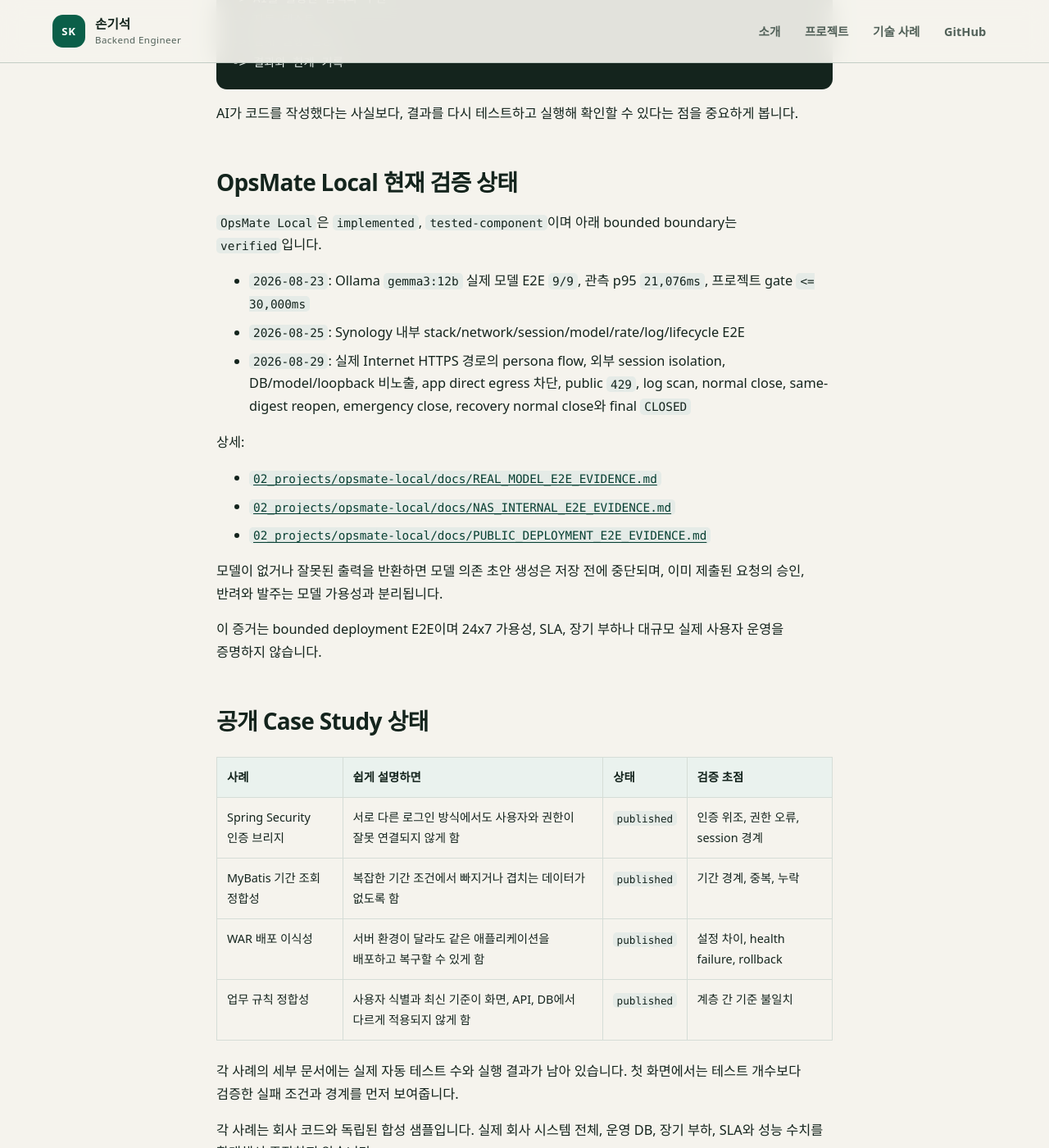
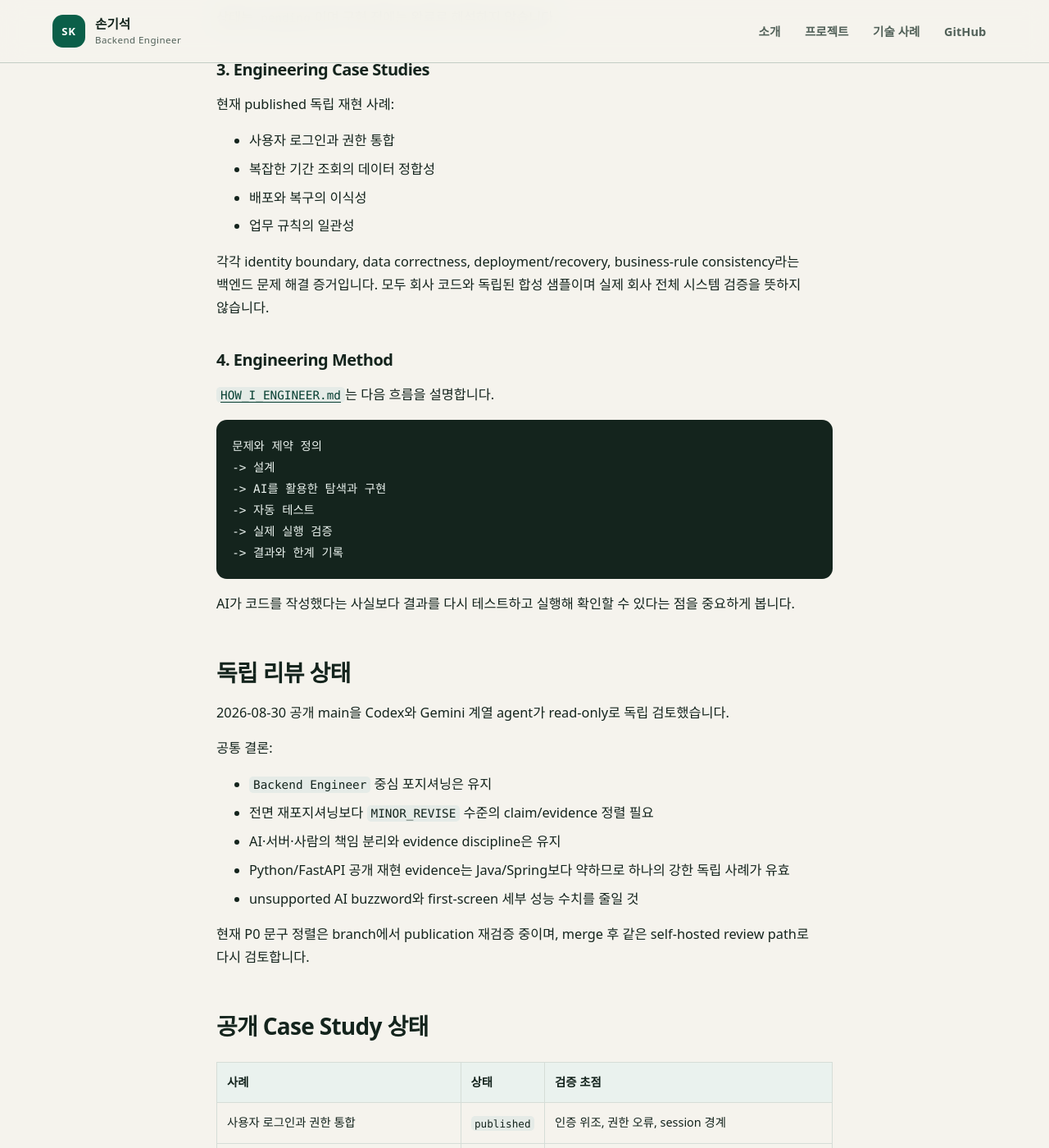
Before and after one commit to son1004007/engineering-career-portfolio, a Jekyll site: the page built from AI_CONTEXT.md, in a window 1280 px wide and 1400 px high, scrolled down 3749 px. Shown: the whole window at 82% size. Built offline with Jekyll 4.4.1, drawn with Linux system fonts in a browser that asks for light colours; our own code applies the rules of GitHub Pages for plain Markdown files; some of the changed text lies outside the part shown.

Commit message:
docs: record Python public evidence gap

````diff
--- a/AI_CONTEXT.md
+++ b/AI_CONTEXT.md
@@ -5,8 +5,7 @@
 - 기준일: `2026-08-30`
 - 공개 범위: `public`
 - 공개 사이트: [GitHub Pages 포트폴리오](https://son1004007.github.io/engineering-career-portfolio/)
-- 역할: 손기석의 기술 방향, 구현 샘플, 공개 가능한 경력과 기술 근거
-- 범위 제한: 개인 연봉, 가족, 건강, 현재 회사 문제, 비공개 지원 전략은 이 저장소에서 판단하지 않음
+- 역할: 기술 방향, 구현 샘플, 공개 가능한 경력과 기술 근거
 
 ## 핵심 정체성
 
@@ -18,22 +17,13 @@
 
 > 업무 요구사항을 데이터, 권한, 처리 상태와 실패 조건이 명확한 백엔드 시스템으로 구현하고, AI 기능을 서버 검증과 실제 실행 근거 안에서 안전하게 연결하는 엔지니어
 
-이 저장소는 특정 언어나 프레임워크 하나의 숙련도를 먼저 보여주는 포트폴리오가 아닙니다. 다만 역할 자체를 모호하게 만들지 않기 위해 시장 분류는 Backend Engineer로 고정합니다.
+시장 분류는 Backend Engineer로 고정합니다. Java/Spring과 Python/FastAPI는 모두 실제 사용 기술이지만, **현재 독립 공개 재현 evidence는 Java/Spring 쪽이 더 강합니다.** 이 차이를 기술 목록으로 감추지 않습니다.
 
-Java/Spring, Python/FastAPI, SQL, Docker, LLM은 중요한 실제 사용 기술이지만 상위 정체성 자체는 아닙니다.
-
-이 저장소를 해석할 때 아래 역량을 먼저 봅니다.
-
-1. 백엔드 문제 정의와 시스템 구조화
-2. 백엔드와 데이터 연결
-3. AI 기능의 안전한 통합과 검증
-4. 테스트와 실제 실행을 통한 검증
-5. 권한, 실패, 감사와 같은 보안 통제 경계
-6. 배포, 운영, 복구와 재현 가능성
+Python/FastAPI와 Text2SQL/NL2SQL은 Data / AI Service Integration 경험을 설명하는 실제 기술 근거가 있으나, published Java/Spring 사례와 동등한 수준의 독립 공개 Python 샘플은 아직 없습니다. 다음 신규 evidence는 이 공백을 채우는 하나의 Python/FastAPI 사례로 선택했습니다.
 
 ML 모델 연구자나 파인튜닝 전문가로 포지셔닝하지 않습니다. AI 역량은 LLM 기능을 기존 백엔드 시스템에 통합하고 평가하며, 모델 실패가 중요한 업무 처리로 이어지지 않게 만드는 능력을 의미합니다.
 
-`Platform Engineer`는 현재 상위 공개 title로 사용하지 않습니다. Linux, Docker, Nginx, Tomcat, CI/CD와 배포 경험은 중요한 operations evidence지만, IaC, Kubernetes, 내부 개발자 플랫폼, 중앙 observability와 멀티환경 운영 같은 직접 증거가 충분하지 않습니다.
+`Platform Engineer`는 상위 title로 사용하지 않습니다. Linux, Docker, Nginx, Tomcat, CI/CD와 배포 경험은 operations evidence지만 IaC, Kubernetes, 내부 개발자 플랫폼, 중앙 observability와 대규모 멀티환경 운영을 검증한 것으로 확대하지 않습니다.
 
 ## 공개 문서 작성 원칙
 
@@ -47,19 +37,14 @@
 
 전문 용어는 유지하되 전문 용어를 알아야만 내용을 이해할 수 있게 쓰지 않습니다.
 
-예:
+AI 관련 용어도 같은 원칙을 적용합니다. `Agent`, `RAG`, `context engineering`, `Agentic AI Runtime`, `provenance` 같은 용어는 구체적인 구현·검증보다 앞에 두지 않습니다. 직접 공개 evidence가 약한 용어는 첫 화면 기술 목록에서 제외합니다.
 
-```text
-쉬운 설명:
-권한이 없는 사용자의 중요한 요청은 서버에서 차단했습니다.
+첫 화면에서는 작은 표본의 p95나 raw test count보다 다음을 우선합니다.
 
-기술 설명:
-RBAC, server-side validation, fail-closed policy를 적용했습니다.
-```
-
-Case Study 제목과 요약은 framework 이름이나 테스트 개수보다 문제와 실패 조건을 먼저 보여줍니다.
-
-AI 관련 용어도 같은 원칙을 적용합니다. `Agent`, `RAG`, `context engineering`, `Agentic AI Runtime`, `provenance` 같은 용어를 먼저 나열하지 말고, 무엇을 구현하고 검증했는지를 먼저 설명합니다.
+- 어떤 사용자 흐름을 실제로 실행했는가
+- 어떤 권한·실패 조건을 차단했는가
+- 어떤 배포/runtime 경계를 확인했는가
+- 무엇은 아직 검증하지 않았는가
 
 ## 포트폴리오 구성
 
@@ -76,11 +61,20 @@
 - 실제 모델과 public HTTPS 경계 검증
 - 서비스 close/reopen과 복구 절차
 
+현재 verified boundary:
+
+- 실제 `gemma3:12b` 모델로 9개 핵심 합성 업무 시나리오 E2E 전건 성공
+- Synology internal bounded E2E PASS
+- 실제 Internet HTTPS에서 사용자 작업 분리, rate limit, DB/model 비노출, lifecycle PASS
+- 최종 runtime `CLOSED`
+
+세부 응답시간과 project gate는 상세 evidence에서 지원 근거로 유지하지만 일반적인 성능/SLA 증거로 확대하지 않습니다.
+
 ### 2. Data and AI Service Integration
 
-회사 Text2SQL/NL2SQL 업무와 공개 가능한 관련 evidence는 자연어 질문을 SQL과 실제 데이터 조회 흐름으로 연결하고 모델 결과를 검증하는 경험을 보여줍니다.
+공개 가능한 Text2SQL/NL2SQL evidence는 자연어 질문을 SQL과 데이터 조회 흐름으로 연결하고 모델 결과를 검증하는 경험을 보여줍니다.
 
-주로 증명하는 것:
+현재 설명 가능한 범위:
 
 - Python/FastAPI API
 - SQL validation and execution
@@ -88,22 +82,39 @@
 - multi-model comparison
 - AI output evaluation
 
+현재 한계:
+
+> 실무 evidence는 존재하지만 독립 실행 가능한 published Python/FastAPI 공개 샘플은 아직 없음.
+
+다음 selected public evidence:
+
+> Python/FastAPI Data / AI Service Integration sample
+
+예정 검증 경계:
+
+- natural-language question -> SQL candidate -> validation -> read-only execution -> result
+- generation / policy / execution / answer-correctness 상태 분리
+- unsafe/write SQL 거부
+- row/timeout limit
+- deterministic test fixture/provider
+- synthetic/public data only
+
+상태는 `pending`이며 구현 전에는 완료로 해석하지 않습니다.
+
 ### 3. Engineering Case Studies
 
-회사 코드를 공개하지 않고 실제 업무 문제를 일반화한 독립 샘플을 구현합니다.
-
-현재 published 사례:
+현재 published 독립 재현 사례:
 
 - 사용자 로그인과 권한 통합
 - 복잡한 기간 조회의 데이터 정합성
 - 배포와 복구의 이식성
 - 업무 규칙의 일관성
 
-이 사례는 `Java/Spring 사례집`으로만 해석하지 않습니다. 각각 identity boundary, data correctness, deployment/recovery, business-rule consistency라는 백엔드 문제 해결 증거입니다.
+각각 identity boundary, data correctness, deployment/recovery, business-rule consistency라는 백엔드 문제 해결 증거입니다. 모두 회사 코드와 독립된 합성 샘플이며 실제 회사 전체 시스템 검증을 뜻하지 않습니다.
 
 ### 4. Engineering Method
 
-[`HOW_I_ENGINEER.md`](HOW_I_ENGINEER.md)는 다음 흐름을 공개적으로 설명합니다.
+[`HOW_I_ENGINEER.md`](HOW_I_ENGINEER.md)는 다음 흐름을 설명합니다.
 
 ```text
 문제와 제약 정의
@@ -114,44 +125,35 @@
 -> 결과와 한계 기록
 ```
 
-AI가 코드를 작성했다는 사실보다, 결과를 다시 테스트하고 실행해 확인할 수 있다는 점을 중요하게 봅니다.
+AI가 코드를 작성했다는 사실보다 결과를 다시 테스트하고 실행해 확인할 수 있다는 점을 중요하게 봅니다.
 
-## OpsMate Local 현재 검증 상태
+## 독립 리뷰 상태
 
-`OpsMate Local`은 `implemented`, `tested-component`이며 아래 bounded boundary는 `verified`입니다.
+2026-08-30 공개 main을 Codex와 Gemini 계열 agent가 read-only로 독립 검토했습니다.
 
-- `2026-08-23`: Ollama `gemma3:12b` 실제 모델 E2E `9/9`, 관측 p95 `21,076ms`, 프로젝트 gate `<= 30,000ms`
-- `2026-08-25`: Synology 내부 stack/network/session/model/rate/log/lifecycle E2E
-- `2026-08-29`: 실제 Internet HTTPS 경로의 persona flow, 외부 session isolation, DB/model/loopback 비노출, app direct egress 차단, public `429`, log scan, normal close, same-digest reopen, emergency close, recovery normal close와 final `CLOSED`
+공통 결론:
 
-상세:
+- `Backend Engineer` 중심 포지셔닝은 유지
+- 전면 재포지셔닝보다 `MINOR_REVISE` 수준의 claim/evidence 정렬 필요
+- AI·서버·사람의 책임 분리와 evidence discipline은 유지
+- Python/FastAPI 공개 재현 evidence는 Java/Spring보다 약하므로 하나의 강한 독립 사례가 유효
+- unsupported AI buzzword와 first-screen 세부 성능 수치를 줄일 것
 
-- [`02_projects/opsmate-local/docs/REAL_MODEL_E2E_EVIDENCE.md`](02_projects/opsmate-local/docs/REAL_MODEL_E2E_EVIDENCE.md)
-- [`02_projects/opsmate-local/docs/NAS_INTERNAL_E2E_EVIDENCE.md`](02_projects/opsmate-local/docs/NAS_INTERNAL_E2E_EVIDENCE.md)
-- [`02_projects/opsmate-local/docs/PUBLIC_DEPLOYMENT_E2E_EVIDENCE.md`](02_projects/opsmate-local/docs/PUBLIC_DEPLOYMENT_E2E_EVIDENCE.md)
-
-모델이 없거나 잘못된 출력을 반환하면 모델 의존 초안 생성은 저장 전에 중단되며, 이미 제출된 요청의 승인, 반려와 발주는 모델 가용성과 분리됩니다.
-
-이 증거는 bounded deployment E2E이며 24x7 가용성, SLA, 장기 부하나 대규모 실제 사용자 운영을 증명하지 않습니다.
+현재 P0 문구 정렬은 branch에서 publication 재검증 중이며, merge 후 같은 self-hosted review path로 다시 검토합니다.
 
 ## 공개 Case Study 상태
 
-| 사례 | 쉽게 설명하면 | 상태 | 검증 초점 |
-|---|---|---|---|
-| Spring Security 인증 브리지 | 서로 다른 로그인 방식에서도 사용자와 권한이 잘못 연결되지 않게 함 | `published` | 인증 위조, 권한 오류, session 경계 |
-| MyBatis 기간 조회 정합성 | 복잡한 기간 조건에서 빠지거나 겹치는 데이터가 없도록 함 | `published` | 기간 경계, 중복, 누락 |
-| WAR 배포 이식성 | 서버 환경이 달라도 같은 애플리케이션을 배포하고 복구할 수 있게 함 | `published` | 설정 차이, health failure, rollback |
-| 업무 규칙 정합성 | 사용자 식별과 최신 기준이 화면, API, DB에서 다르게 적용되지 않게 함 | `published` | 계층 간 기준 불일치 |
+| 사례 | 상태 | 검증 초점 |
+|---|---|---|
+| 사용자 로그인과 권한 통합 | `published` | 인증 위조, 권한 오류, session 경계 |
+| 복잡한 기간 조회 데이터 정합성 | `published` | 기간 경계, 중복, 누락 |
+| 배포·복구 이식성 | `published` | 설정 차이, health failure, rollback |
+| 업무 규칙 일관성 | `published` | identity/reference-period 기준 불일치 |
+| Python/FastAPI Data / AI Service Integration | `pending` | SQL safety, bounded execution, evaluation boundary |
 
-각 사례의 세부 문서에는 실제 자동 테스트 수와 실행 결과가 남아 있습니다. 첫 화면에서는 테스트 개수보다 검증한 실패 조건과 경계를 먼저 보여줍니다.
+## 공개 경계
 
-각 사례는 회사 코드와 독립된 합성 샘플입니다. 실제 회사 시스템 전체, 운영 DB, 장기 부하, SLA와 성능 수치를 확대해서 주장하지 않습니다.
-
-## 회사 업무 evidence
-
-기존 회사 업무는 원본 소스나 내부 식별자를 공개하지 않습니다.
-
-게시물은 다음 순서를 지킵니다.
+회사 원본 소스, 실제 query/schema/data, 내부 식별자와 접속정보는 공개하지 않습니다.
 
 ```text
 권한 있는 환경에서 본인 귀속과 범위 확인
@@ -161,81 +163,25 @@
 -> 공개 가능한 claim만 게시
 ```
 
-현재 공개 evidence에는 회사 Text2SQL/NL2SQL 업무와 AI 작업 런타임의 사용자별 공간 분리, 결과 추적과 storage 관련 본인 구현 범위를 제한적으로 포함합니다.
-
-## 이 저장소로 할 수 있는 판단
-
-- 어떤 종류의 백엔드 문제를 시스템으로 구조화하는지
-- 공개 코드와 테스트의 최근 검증 상태
-- AI를 기존 업무 규칙과 서버 경계 안에 통합하는 방식
-- 백엔드, 데이터, AI, 보안, 운영 역량의 조합
-- 회사 코드를 공개하지 않고 문제를 독립 재현하는 방식
-- 테스트와 runtime evidence를 완료 근거로 사용하는 습관
-
 ## 이 저장소만으로 하면 안 되는 판단
 
-- 실무 경력 연수와 회사별 재직 기간 확정
-- 특정 언어의 숙련도를 저장소 파일 수로 단정
-- 회사와 팀 전체 성과를 개인 성과로 해석
-- bounded E2E를 장기 production 운영 또는 SLA로 확대 해석
-- 합성 샘플을 실제 회사 운영환경 검증으로 확대 해석
+- 특정 언어 숙련도를 저장소 파일 수로 단정
+- 회사·팀 전체 성과를 개인 성과로 해석
+- bounded E2E를 장기 production 운영/SLA로 확대
+- 합성 샘플을 실제 회사 운영환경 검증으로 확대
 - 프로덕션 트래픽과 운영 규모
 - 아직 검증하지 않은 Kafka/Redis/Kubernetes 실전 운영
-- 팀 프로젝트 전체에서의 개인 기여 비율
-- 특정 회사 입사, 연봉, 근무환경, 오퍼 수락 판단
-
-## 읽기 순서
-
-1. [`README.md`](README.md)
-2. [`HOW_I_ENGINEER.md`](HOW_I_ENGINEER.md)
-3. [`WORKS.md`](WORKS.md)
-4. [`PORTFOLIO_COMPLETION_PLAN.md`](PORTFOLIO_COMPLETION_PLAN.md)
-5. [`03_portfolio/portfolio-strategy.md`](03_portfolio/portfolio-strategy.md)
-6. [`03_portfolio/case-study-index.md`](03_portfolio/case-study-index.md)
-7. [`03_portfolio/evidence-index.md`](03_portfolio/evidence-index.md)
-8. [`evidence/company-github/README.md`](evidence/company-github/README.md)
-9. [`01_profile/career-summary.md`](01_profile/career-summary.md)
-10. [`01_profile/core-strengths.md`](01_profile/core-strengths.md)
-11. [`01_profile/career-direction.md`](01_profile/career-direction.md)
-12. 검증하려는 프로젝트 또는 사례의 README, 코드, 테스트
+- pending Python sample을 published evidence로 해석
 
 ## 증거 라벨
 
-- `implemented`: 필요한 코드가 저장소에 존재
-- `tested-file-present`: 테스트 파일은 있으나 현재 점검에서 실행 성공까지 확인하지 못함
-- `tested-component`: 명시된 구성요소의 테스트 산출물은 있으나 전체 시스템 검증을 뜻하지 않음
-- `source-reviewed`: 권한 있는 비공개 원본에서 본인 귀속과 구현 범위를 확인했으나 공개 재현 검증은 아직 없음
-- `sample-verified`: 회사 코드와 독립된 공개 샘플의 최근 테스트 성공 기록이 있으나 실제 회사 시스템 검증을 뜻하지 않음
-- `published`: 독립 공개 샘플과 문서의 검증 후 main Pages build/deploy까지 성공
-- `verified`: 최근 실행일, 실행 경계, 환경과 성공 결과가 함께 기록됨
-- `partial`: 일부 코드나 문서만 있고 주요 구성요소가 빠짐
-- `planned`: 문서 또는 작업 목록에만 존재
-- `self-described`: 경력 또는 프로필 문서의 자기기술이며 별도 근거 확인 필요
-- `private-work-code-verified`: 권한 있는 환경에서 회사 비공개 코드와 본인 귀속을 확인하고 공개 문서에는 비식별 claim만 남김
+- `implemented`: 필요한 코드가 존재
+- `tested-file-present`: 테스트 파일은 있으나 최근 성공 실행 미확인
+- `tested-component`: 명시 구성요소 테스트 산출물이 존재
+- `source-reviewed`: 권한 있는 비공개 원본에서 귀속·범위를 확인했으나 공개 재현 검증은 아직 없음
+- `sample-verified`: 독립 공개 샘플의 최근 테스트 성공 기록이 있음
+- `published`: 독립 공개 샘플과 publication gate까지 확인
+- `partial`: 필요한 구성요소가 부족
+- `planned` / `pending`: 착수 전 또는 문서상 계획
 
-기술 키워드, README 설명, 디렉터리 이름만으로 `verified`를 부여하지 않습니다.
-
-## 현재 공개 증거 요약
-
-| 항목 | 상태 | 판단 |
-|---|---|---|
-| `OpsMate Local` | `implemented`, `tested-component`; real-model, NAS internal, public Internet bounded boundary `verified` | 실제 모델, Synology 배포, private DB/model, 외부 HTTPS/session/rate/non-exposure와 lifecycle 검증. 24x7 SLA/장기 부하는 미검증 |
-| 사용자 로그인과 권한 통합 사례 | `published` | 독립 합성 샘플 테스트 성공. 실제 외부 IdP/운영 DB/분산 세션은 미검증 |
-| 기간 조회 데이터 정합성 사례 | `published` | 독립 합성 샘플 테스트 성공. 실제 Oracle 실행계획/운영 성능은 미검증 |
-| 배포와 복구 이식성 사례 | `published` | 독립 합성 샘플 테스트 성공. 실제 외부 Tomcat 무중단 배포/SLA는 미검증 |
-| 업무 규칙 일관성 사례 | `published` | 독립 합성 샘플 테스트 성공. 실제 회사 시스템 전체 정합성은 미검증 |
-| `ai-rag-api` | `implemented`, `tested-file-present` | 코드와 테스트 파일은 있으나 최근 성공 실행 미확인 |
-| `backend-platform-template` | `partial` | 현재 구조에 누락 모듈이 있음 |
-| `security-audit-log` | `partial` | 일부 코드만 있고 완결된 공개 검증이 없음 |
-| 회사 Text2SQL/NL2SQL 업무 | `private-work-code-verified`, `tested-component` | 비공개 회사 Git에서 본인 귀속 구성요소와 benchmark evidence 확인 |
-| 회사 AI 작업 런타임 업무 | `private-work-code-verified`, `tested-component` | workspace, artifact, storage와 테스트의 본인 구현 범위 확인 |
-
-상세 상태는 [`03_portfolio/evidence-index.md`](03_portfolio/evidence-index.md)를 기준으로 합니다.
-
-## 직무와 직장 선택과 결합할 때
-
-1. 이 저장소에서는 공개 기술 근거만 추출합니다.
-2. 비공개 지원 전략이나 개인 조건은 이 공개 저장소에서 추론하지 않습니다.
-3. 공개 회사 경력 claim은 `evidence/company-github/`에서 확인하고, 권한 있는 환경에서는 원본 코드, 테스트와 업무 기록과 교차 확인합니다.
-4. 현재 공고와 회사 조건은 최신 공개 정보로 별도 조사합니다.
-5. 결론에는 `공개 근거 / 권한 있는 비공개 근거 / 추론 / 미확인`을 분리합니다.
+완료 판정은 설명이 아니라 test/build/runtime/Pages evidence를 우선합니다.
````
